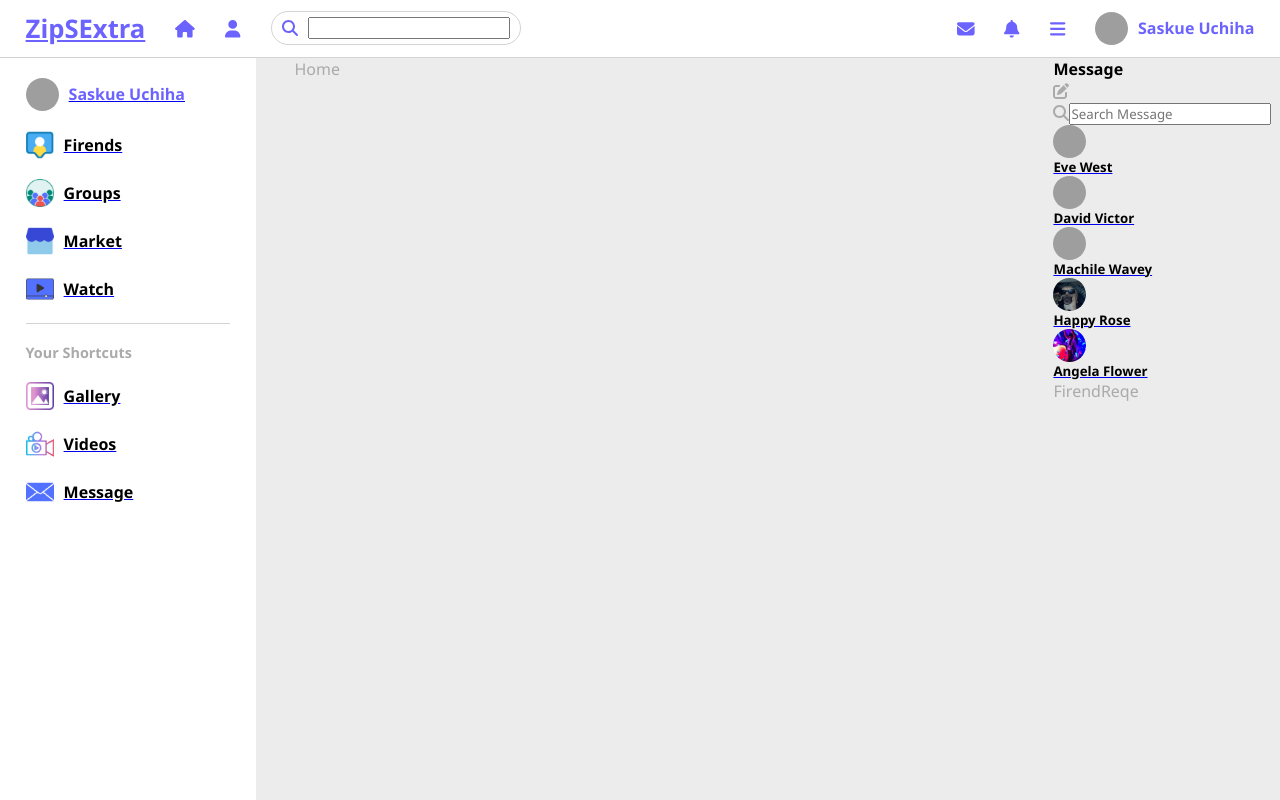
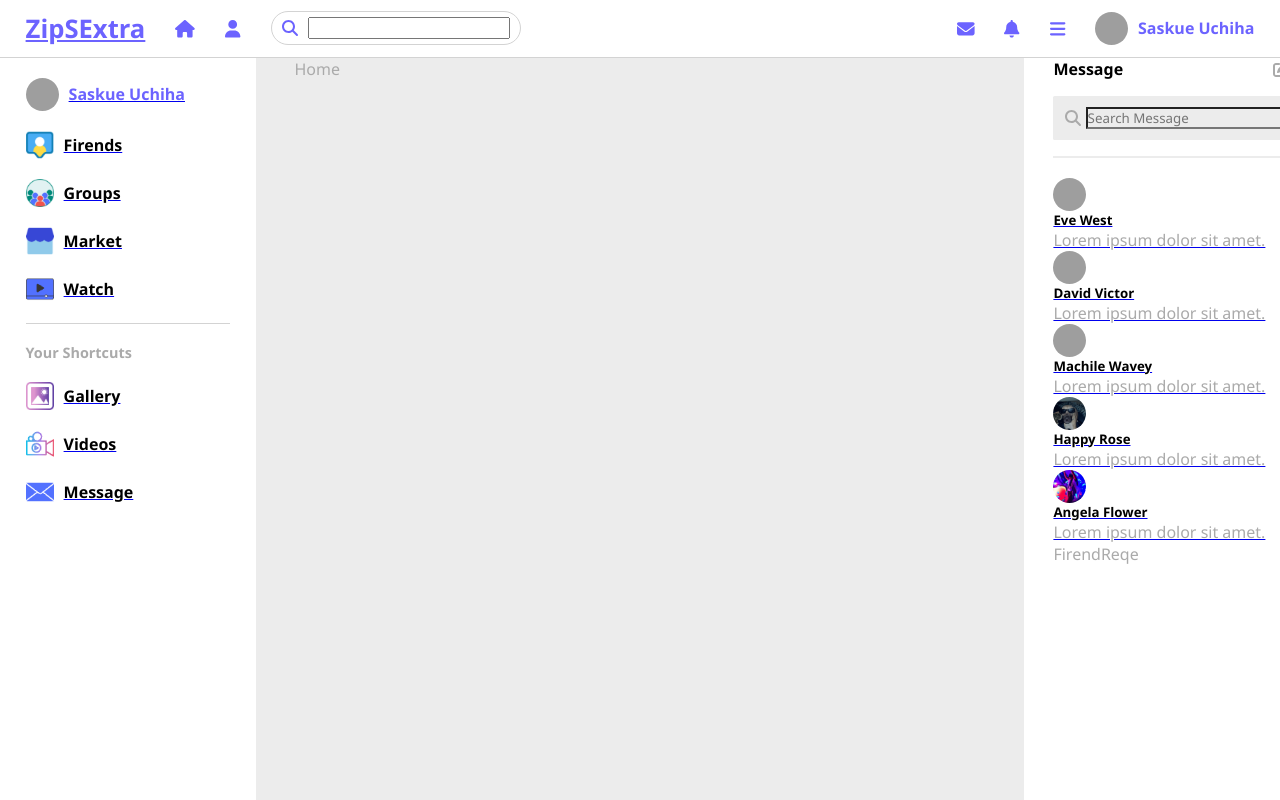
Before and after one commit to AngelShex/Project-3-ZipS, a React (Vite) app: page / in a window 1280 px wide. Shown: the top 800 px of the page. Built offline with nearby package versions, Linux system fonts and the light colour scheme; grey boxes are pictures that could not be loaded.

Commit message:
added new styling into the right sidebar

```diff
--- a/src/components/message/Message.jsx
+++ b/src/components/message/Message.jsx
@@ -32,6 +32,7 @@ export default function Message() {
                           </div>
                           <div className="message-body">
                             <h5>{mess.name}</h5>
+                            <p>{mess.mText}</p>
                           </div>
                         </div>
                     </Link>
--- a/src/components/message/message.css
+++ b/src/components/message/message.css
@@ -0,0 +1,32 @@
+.Messages{
+    background: var(--color-card);
+    margin: 20px auto;
+    border-radius: 1rem;
+    padding: 20px;
+}
+.message-top{
+    display: flex;
+    align-items: center;
+    justify-content: space-between;
+    margin-bottom: 1rem;
+}
+.message-search{
+    background: var(--color-bg);
+    display: flex;
+    gap: 5px;
+    align-items: center;
+    border-radius: .1rem;
+    padding: .7rem;
+    margin-bottom: 1rem;
+}
+.message-search input{
+    background: transparent;
+    color: var(--color-text);
+}
+.border-div{
+    width: 100%;
+    height: .1rem;
+    background: var(--color-bg);
+    margin-bottom: 20px;
+
+}
--- a/src/components/rightbar/RightBar.css
+++ b/src/components/rightbar/RightBar.css
@@ -1,6 +1,6 @@
 .rightBar{
     height: calc(100vh - 3.6rem);
-    /* background: var(--color-card); */
+    background: var(--color-card);
     position: sticky;
     top: 3.6rem;
     overflow: auto;
```
